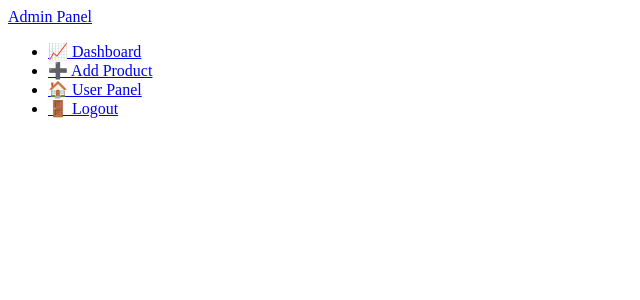
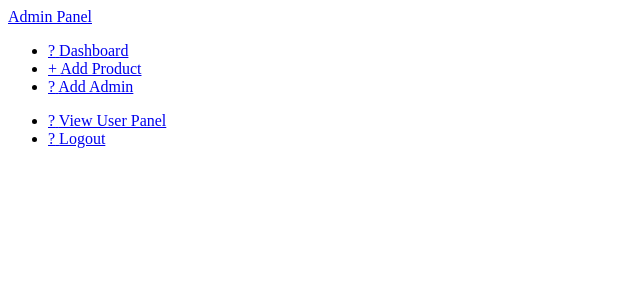
Before and after one commit to Appureddy143/E-Commerce-Price-comparison-Website, a PHP site: page /admin_header.php in a window 1280 px wide. Shown: the top 300 px of the page, without its empty margins (0-640 px from the left). Run offline with PHP 8.4, Linux system fonts and the light colour scheme.

Commit message:
Update admin_header.php

```diff
--- a/admin_header.php
+++ b/admin_header.php
@@ -1,11 +1,12 @@
 <?php
-// This file is included on all admin pages.
-// It assumes a session has already been started.
+// This file is included by admin_panel.php, add_product.php, etc.
+// Security check is handled by the parent file before including this.
 
-// Get the name of the currently active script
+// Get the current page filename to set the "active" class
 $current_page = basename($_SERVER['PHP_SELF']);
+?>
 
-?>
+<!-- This is the sidebar. It's meant to be included inside the <body> of another page. -->
 <nav class="sidebar">
     <div class="sidebar-header">
         <a href="admin_panel.php" class="logo">Admin Panel</a>
@@ -13,26 +14,36 @@ $current_page = basename($_SERVER['PHP_SELF']);
     <ul class="nav-links">
         <li <?php echo ($current_page == 'admin_panel.php') ? 'class="active"' : ''; ?>>
             <a href="admin_panel.php">
-                <span class="icon">📈</span> <!-- Simple icon placeholder -->
-                Dashboard
+                <span class="icon">?</span> <!-- Placeholder for icon -->
+                <span>Dashboard</span>
             </a>
         </li>
         <li <?php echo ($current_page == 'add_product.php') ? 'class="active"' : ''; ?>>
             <a href="add_product.php">
-                <span class="icon">➕</span>
-                Add Product
+                <span class="icon">+</span> <!-- Placeholder for icon -->
+                <span>Add Product</span>
             </a>
         </li>
+        <li <?php echo ($current_page == 'add_admin.php') ? 'class="active"' : ''; ?>>
+            <a href="add_admin.php">
+                <span class="icon">?</span> <!-- Placeholder for icon -->
+                <span>Add Admin</span>
+            </a>
+        </li>
+    </ul>
+
+    <!-- Links to go to other parts of the site -->
+    <ul class="nav-links bottom-links">
         <li>
             <a href="user_panel.php">
-                <span class="icon">🏠</span>
-                User Panel
+                <span class="icon">?</span> <!-- Placeholder for icon -->
+                <span>View User Panel</span>
             </a>
         </li>
         <li>
             <a href="logout.php">
-                <span class="icon">🚪</span>
-                Logout
+                <span class="icon">?</span> <!-- Placeholder for icon -->
+                <span>Logout</span>
             </a>
         </li>
     </ul>
```
